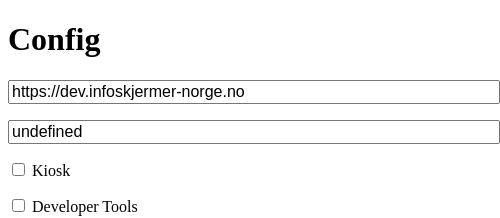
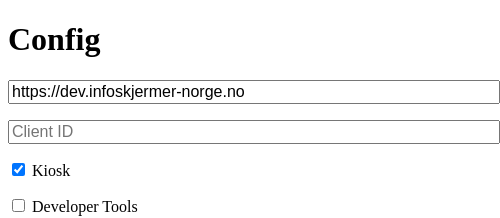
Before and after one commit to infoskjermer-norge/player, an Electron app: page config.html in a window 500 px wide. Shown: the top 218 px of the page. Drawn offline with Linux system fonts and the light colour scheme; no server answers; files whose address does not match are found by name.

Commit message:
default values for config window

```diff
--- a/config.html
+++ b/config.html
@@ -19,10 +19,10 @@
     }
 
     document.addEventListener('DOMContentLoaded', () => {
-        document.getElementById('player_server').value = playerConfig.server;
-        document.getElementById('player_client_id').value = playerConfig.client_id;
-        document.getElementById('player_kiosk').checked = playerConfig.kiosk;
-        document.getElementById('player_devtools').checked = playerConfig.devtools;
+        document.getElementById('player_server').value = playerConfig.server || '';
+        document.getElementById('player_client_id').value = playerConfig.client_id || '';
+        document.getElementById('player_kiosk').checked = playerConfig.kiosk || true;
+        document.getElementById('player_devtools').checked = playerConfig.devtools || false;
     }, false);
 
     function saveConfig(){
```
